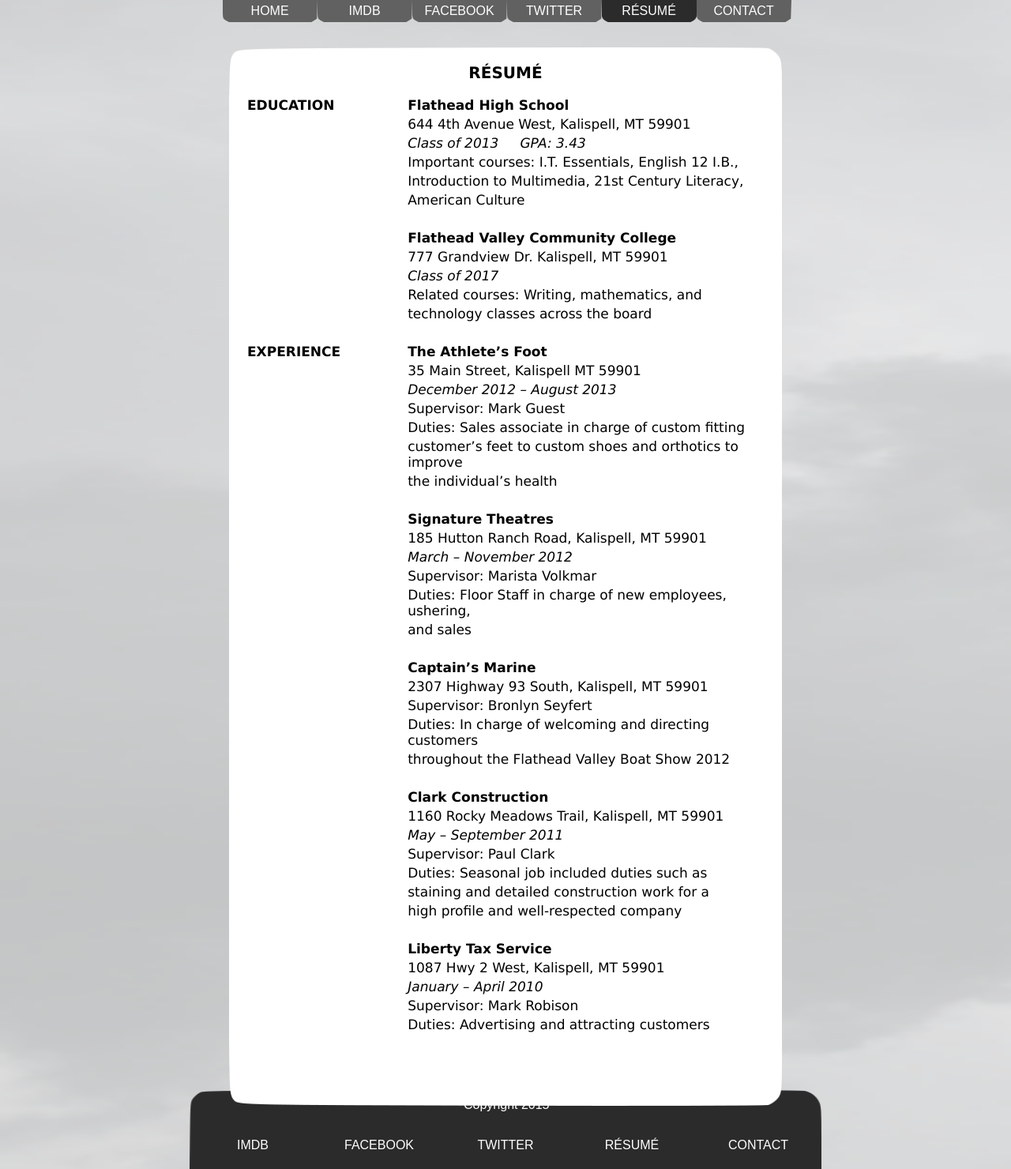
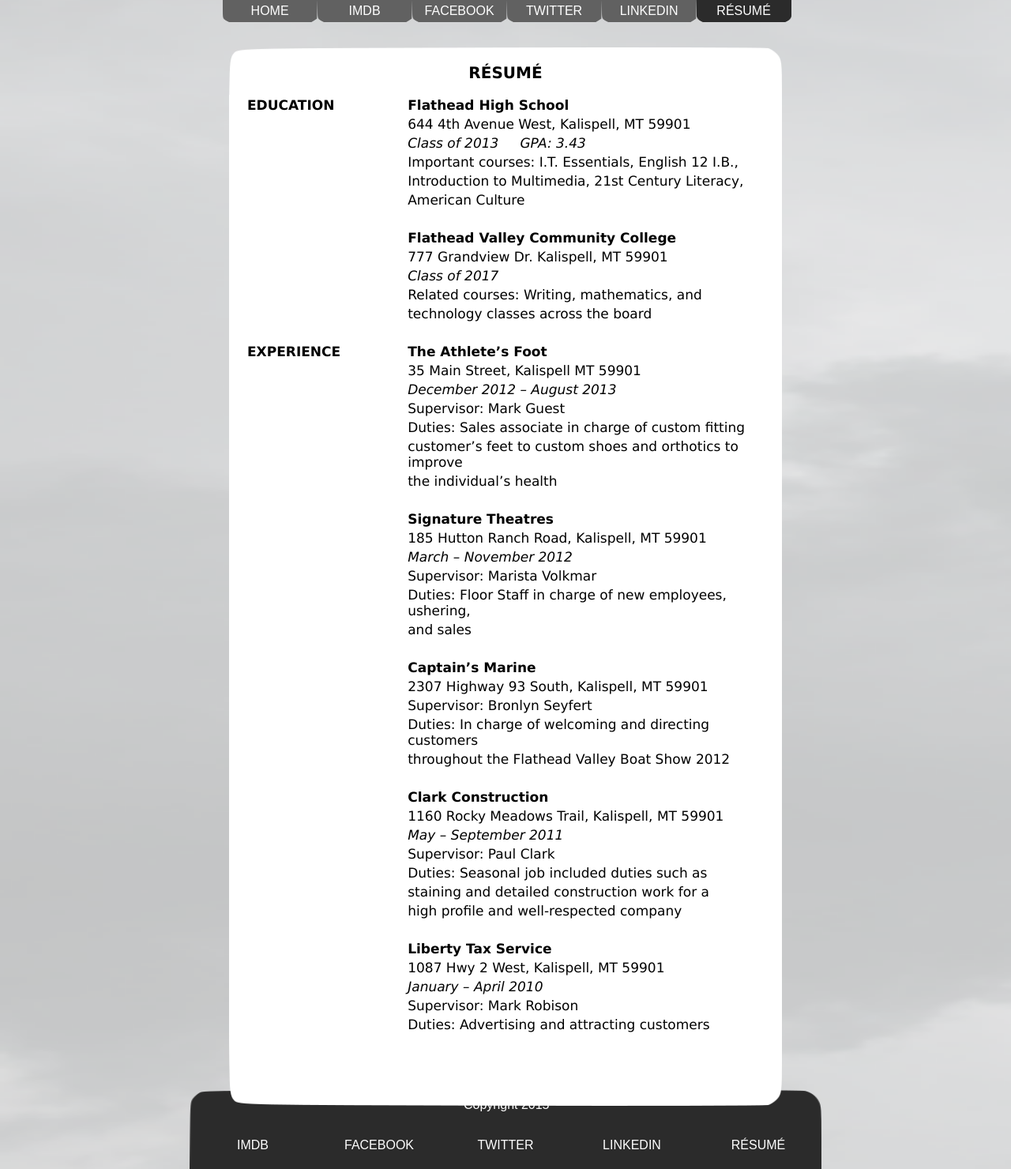
Before and after one commit to DarthJared/travisjames, a PHP site: page /resume.html in a window 1280 px wide. Shown: the part 100-1580 px from the top of the page at 79% size. Run offline with PHP 8.4, Linux system fonts and the light colour scheme; some libraries are stand-ins or nearby versions.

Commit message:
Changed contact link to LinkedIn

```diff
--- a/myStyle.css
+++ b/myStyle.css
@@ -124,15 +124,15 @@
 }
 #resume {
 	left: 50%;
-	margin-left: 120px;
-	/*border-right: solid 1px;*/
+	margin-left: 240px;
 	/*background-image: url("images/tabLight.png");*/
 	background-size: 120px 30px;
 	background-repeat: no-repeat;
 }
 #contact {
 	left: 50%;
-	margin-left: 240px;
+	margin-left: 120px;
+	/*border-right: solid 1px;*/
 	/*background-image: url("images/tabLight.png");*/
 	background-size: 120px 30px;
 	background-repeat: no-repeat;
--- a/resume.html
+++ b/resume.html
@@ -31,10 +31,10 @@
 				left: 320px;
 			}
 			#resumeFoot {
-				left: 480px;
+				left: 640px;
 			}
 			#contactFoot {
-				left: 640px;
+				left: 480px;
 			}
 		</style>
 	</head>
@@ -55,11 +55,11 @@
 			<a href="https://twitter.com/travisbeagley" target="_blank"><div id="twitter" class="navButtons">
 				<p class="navB">TWITTER</p>
 			</div></a>
+			<a href="https://www.linkedin.com/profile/view?id=AAkAABezmlABmGDuVT39u47bBq7zmec6R7o9c6s&authType=NAME_SEARCH&authToken=ax1Q&locale=en_US&trk=tyah&trkInfo=clickedVertical%3Amynetwork%2CclickedEntityId%3A397646416%2CauthType%3ANAME_SEARCH%2Cidx%3A2-1-4%2CtarId%3A1452388889365%2Ctas%3Atrav"><div id="contact" class="navButtons">
+				<p class="navB">LINKEDIN</p>
+			</div></a>
 			<a href="resume.html"><div id="resume" class="navButtons">
 				<p class="navB">R&Eacute;SUM&Eacute;</p>
-			</div></a>
-			<a href="resume.html"><div id="contact" class="navButtons">
-				<p class="navB">CONTACT</p>
 			</div></a>
 		</div>
 
@@ -271,11 +271,11 @@
 			<a href="https://twitter.com/travisbeagley" target="_blank" class="noUnder"><div id="twitterFoot" class="footButtons">
 				<p class="footB">TWITTER</p>
 			</div></a>
+			<a href="https://www.linkedin.com/profile/view?id=AAkAABezmlABmGDuVT39u47bBq7zmec6R7o9c6s&authType=NAME_SEARCH&authToken=ax1Q&locale=en_US&trk=tyah&trkInfo=clickedVertical%3Amynetwork%2CclickedEntityId%3A397646416%2CauthType%3ANAME_SEARCH%2Cidx%3A2-1-4%2CtarId%3A1452388889365%2Ctas%3Atrav" class="noUnder"><div id="contactFoot" class="footButtons">
+				<p class="footB">LINKEDIN</p>
+			</div></a>
 			<a href="resume.html" class="noUnder"><div id="resumeFoot" class="footButtons">
 				<p class="footB">R&Eacute;SUM&Eacute;</p>
-			</div></a>
-			<a href="contact.html" class="noUnder"><div id="contactFoot" class="footButtons">
-				<p class="footB">CONTACT</p>
 			</div></a>
 		</footer>
 	</body>
```
Also changed, not shown: index.php (+8 -8 lines).
